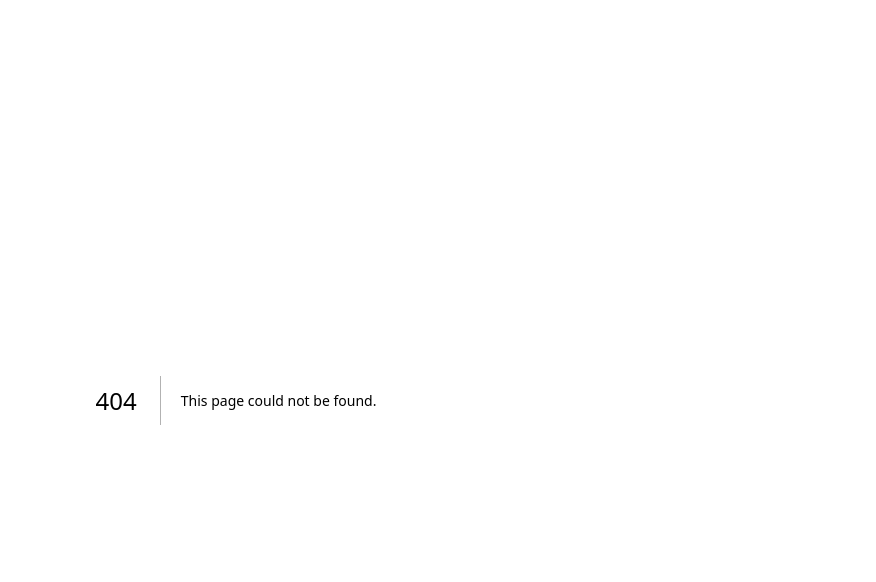
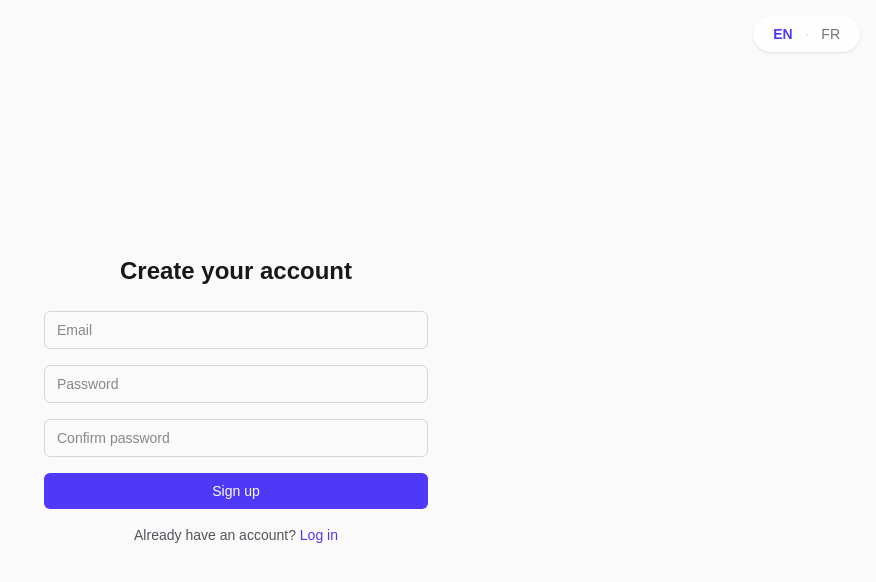
Before and after one commit to greninjam26/Story-Forge, a Next.js app in the folder apps/web/: page /auth/register in a window 1280 px wide. Before the commit this address had no page. Shown: the top 582 px of the page, without its empty margins (404-1280 px from the left). Built offline with nearby package versions, Linux system fonts and the light colour scheme; no server answers.

Commit message:
feat(web): add root layout, auth pages, and language switcher
Story Forge branding with Geist fonts, LocaleProvider, and EN/FR
LanguageSwitcher. Landing page redirects authenticated users to /children.
Registration and login forms with JWT token storage.

```diff
--- /dev/null
+++ b/apps/web/app/auth/login/page.tsx
@@ -0,0 +1,79 @@
+"use client";
+
+import { useState } from "react";
+import { useRouter } from "next/navigation";
+import Link from "next/link";
+import { api, ApiError, setToken } from "@/lib/api";
+import { useT } from "@/lib/i18n";
+
+export default function LoginPage() {
+  const t = useT();
+  const router = useRouter();
+  const [email, setEmail] = useState("");
+  const [password, setPassword] = useState("");
+  const [error, setError] = useState<string | null>(null);
+  const [loading, setLoading] = useState(false);
+
+  async function handleSubmit(e: React.FormEvent) {
+    e.preventDefault();
+    setError(null);
+    setLoading(true);
+    try {
+      const res = await api.login(email, password);
+      setToken(res.access_token);
+      router.push("/children");
+    } catch (err) {
+      if (err instanceof ApiError && err.status === 401) {
+        setError(t("auth.invalidCredentials"));
+      } else {
+        setError(t("auth.invalidCredentials"));
+      }
+    } finally {
+      setLoading(false);
+    }
+  }
+
+  return (
+    <div className="flex flex-1 items-center justify-center bg-zinc-50 px-4 dark:bg-zinc-950">
+      <div className="w-full max-w-sm">
+        <h1 className="mb-6 text-center text-2xl font-semibold text-zinc-900 dark:text-zinc-100">
+          {t("auth.loginTitle")}
+        </h1>
+        <form onSubmit={handleSubmit} className="flex flex-col gap-4">
+          <input
+            type="email"
+            placeholder={t("auth.email")}
+            value={email}
+            onChange={(e) => setEmail(e.target.value)}
+            required
+            className="rounded-md border border-gray-300 px-3 py-2 text-sm dark:border-zinc-700 dark:bg-zinc-800"
+          />
+          <input
+            type="password"
+            placeholder={t("auth.password")}
+            value={password}
+            onChange={(e) => setPassword(e.target.value)}
+            required
+            className="rounded-md border border-gray-300 px-3 py-2 text-sm dark:border-zinc-700 dark:bg-zinc-800"
+          />
+          {error && (
+            <p className="text-sm text-red-600">{error}</p>
+          )}
+          <button
+            type="submit"
+            disabled={loading}
+            className="rounded-md bg-indigo-600 px-4 py-2 text-sm font-medium text-white transition-colors hover:bg-indigo-700 disabled:opacity-50"
+          >
+            {loading ? t("auth.loggingIn") : t("auth.submitLogin")}
+          </button>
+        </form>
+        <p className="mt-4 text-center text-sm text-zinc-600 dark:text-zinc-400">
+          {t("auth.noAccount")}{" "}
+          <Link href="/auth/register" className="text-indigo-600 hover:underline">
+            {t("auth.registerLink")}
+          </Link>
+        </p>
+      </div>
+    </div>
+  );
+}
--- /dev/null
+++ b/apps/web/app/auth/register/page.tsx
@@ -0,0 +1,100 @@
+"use client";
+
+import { useState } from "react";
+import { useRouter } from "next/navigation";
+import Link from "next/link";
+import { api, ApiError, setToken } from "@/lib/api";
+import { useT } from "@/lib/i18n";
+
+export default function RegisterPage() {
+  const t = useT();
+  const router = useRouter();
+  const [email, setEmail] = useState("");
+  const [password, setPassword] = useState("");
+  const [confirmPassword, setConfirmPassword] = useState("");
+  const [error, setError] = useState<string | null>(null);
+  const [loading, setLoading] = useState(false);
+
+  async function handleSubmit(e: React.FormEvent) {
+    e.preventDefault();
+    setError(null);
+
+    if (password !== confirmPassword) {
+      setError(t("auth.passwordMismatch"));
+      return;
+    }
+
+    setLoading(true);
+    try {
+      const res = await api.register(email, password);
+      setToken(res.access_token);
+      router.push("/children");
+    } catch (err) {
+      if (err instanceof ApiError) {
+        if (err.status === 409) {
+          setError(t("auth.emailExists"));
+        } else {
+          setError(err.message);
+        }
+      } else {
+        setError(t("auth.invalidCredentials"));
+      }
+    } finally {
+      setLoading(false);
+    }
+  }
+
+  return (
+    <div className="flex flex-1 items-center justify-center bg-zinc-50 px-4 dark:bg-zinc-950">
+      <div className="w-full max-w-sm">
+        <h1 className="mb-6 text-center text-2xl font-semibold text-zinc-900 dark:text-zinc-100">
+          {t("auth.registerTitle")}
+        </h1>
+        <form onSubmit={handleSubmit} className="flex flex-col gap-4">
+          <input
+            type="email"
+            placeholder={t("auth.email")}
+            value={email}
+            onChange={(e) => setEmail(e.target.value)}
+            required
+            className="rounded-md border border-gray-300 px-3 py-2 text-sm dark:border-zinc-700 dark:bg-zinc-800"
+          />
+          <input
+            type="password"
+            placeholder={t("auth.password")}
+            value={password}
+            onChange={(e) => setPassword(e.target.value)}
+            required
+            minLength={8}
+            className="rounded-md border border-gray-300 px-3 py-2 text-sm dark:border-zinc-700 dark:bg-zinc-800"
+          />
+          <input
+            type="password"
+            placeholder={t("auth.confirmPassword")}
+            value={confirmPassword}
+            onChange={(e) => setConfirmPassword(e.target.value)}
+            required
+            minLength={8}
+            className="rounded-md border border-gray-300 px-3 py-2 text-sm dark:border-zinc-700 dark:bg-zinc-800"
+          />
+          {error && (
+            <p className="text-sm text-red-600">{error}</p>
+          )}
+          <button
+            type="submit"
+            disabled={loading}
+            className="rounded-md bg-indigo-600 px-4 py-2 text-sm font-medium text-white transition-colors hover:bg-indigo-700 disabled:opacity-50"
+          >
+            {loading ? t("auth.registering") : t("auth.submitRegister")}
+          </button>
+        </form>
+        <p className="mt-4 text-center text-sm text-zinc-600 dark:text-zinc-400">
+          {t("auth.hasAccount")}{" "}
+          <Link href="/auth/login" className="text-indigo-600 hover:underline">
+            {t("auth.loginLink")}
+          </Link>
+        </p>
+      </div>
+    </div>
+  );
+}
--- a/apps/web/app/layout.tsx
+++ b/apps/web/app/layout.tsx
@@ -1,19 +1,41 @@
 import type { Metadata } from "next";
+import { Geist, Geist_Mono } from "next/font/google";
 import "./globals.css";
+import { LocaleProvider } from "@/lib/i18n";
+import { messages } from "@/lib/messages";
+import { LanguageSwitcher } from "@/components/LanguageSwitcher";
+
+const geistSans = Geist({
+  variable: "--font-geist-sans",
+  subsets: ["latin"],
+});
+
+const geistMono = Geist_Mono({
+  variable: "--font-geist-mono",
+  subsets: ["latin"],
+});
 
 export const metadata: Metadata = {
-	title: "Create Next App",
-	description: "Generated by create next app",
+  title: messages.en.meta.title,
+  description: messages.en.meta.description,
 };
 
 export default function RootLayout({
-	children,
+  children,
 }: Readonly<{
-	children: React.ReactNode;
+  children: React.ReactNode;
 }>) {
-	return (
-		<html lang="en" className="h-full antialiased">
-			<body className="min-h-full flex flex-col">{children}</body>
-		</html>
-	);
+  return (
+    <html
+      lang="en"
+      className={`${geistSans.variable} ${geistMono.variable} h-full antialiased`}
+    >
+      <body className="min-h-full flex flex-col">
+        <LocaleProvider>
+          <LanguageSwitcher />
+          {children}
+        </LocaleProvider>
+      </body>
+    </html>
+  );
 }
--- /dev/null
+++ b/apps/web/components/LanguageSwitcher.tsx
@@ -0,0 +1,29 @@
+"use client";
+
+import { useLocale } from "@/lib/i18n";
+import { LOCALES } from "@/lib/messages";
+
+export function LanguageSwitcher() {
+  const { locale, setLocale } = useLocale();
+
+  return (
+    <div className="fixed top-4 right-4 z-50 flex items-center gap-1 rounded-full bg-white/80 px-3 py-1.5 text-sm shadow-sm backdrop-blur dark:bg-zinc-800/80">
+      {LOCALES.map((l, i) => (
+        <span key={l} className="flex items-center gap-1">
+          {i > 0 && <span className="text-zinc-300 dark:text-zinc-600">·</span>}
+          <button
+            onClick={() => setLocale(l)}
+            className={`rounded-full px-2 py-0.5 transition-colors ${
+              locale === l
+                ? "font-semibold text-indigo-600"
+                : "text-zinc-500 hover:text-zinc-700 dark:text-zinc-400 dark:hover:text-zinc-200"
+            }`}
+            aria-pressed={locale === l}
+          >
+            {l === "en" ? "EN" : "FR"}
+          </button>
+        </span>
+      ))}
+    </div>
+  );
+}
```
Also changed, not shown: apps/web/app/page.tsx (+54 -55 lines).
